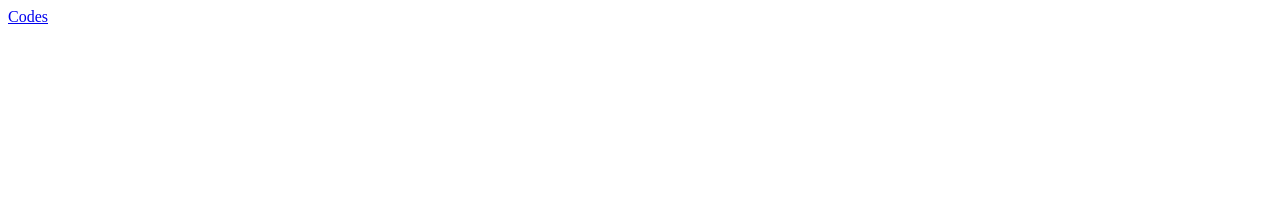
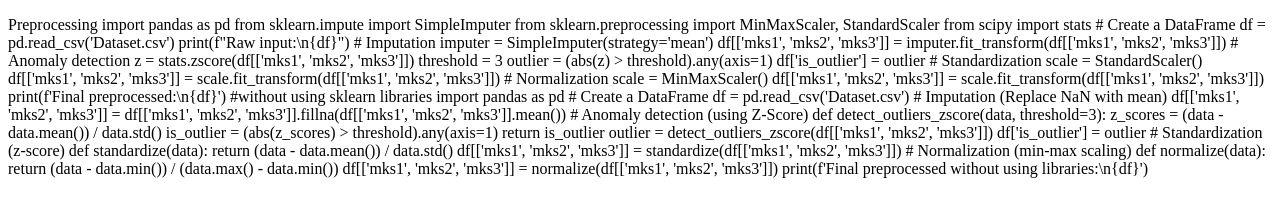
Before and after one commit to Moditron/ML, a plain HTML site: page index.html in a window 1280 px wide. Drawn offline with Linux system fonts and the light colour scheme.

Commit message:
Update index.html

```diff
--- a/index.html
+++ b/index.html
@@ -5,7 +5,78 @@
 </head>
 <body>
 
-  <a href="https://moditron.github.io/ML/exp1.py">Codes</a>
+  <p> Preprocessing
+
+import pandas as pd
+from sklearn.impute import SimpleImputer
+from sklearn.preprocessing import MinMaxScaler, StandardScaler
+from scipy import stats
+
+# Create a DataFrame
+df = pd.read_csv('Dataset.csv')
+
+print(f"Raw input:\n{df}")
+
+# Imputation
+imputer = SimpleImputer(strategy='mean')
+df[['mks1', 'mks2', 'mks3']] = imputer.fit_transform(df[['mks1', 'mks2', 'mks3']])
+
+
+
+
+# Anomaly detection
+z = stats.zscore(df[['mks1', 'mks2', 'mks3']])
+threshold = 3
+outlier = (abs(z) > threshold).any(axis=1)
+
+df['is_outlier'] = outlier
+
+# Standardization
+scale = StandardScaler()
+df[['mks1', 'mks2', 'mks3']] = scale.fit_transform(df[['mks1', 'mks2', 'mks3']])
+
+# Normalization
+scale = MinMaxScaler()
+df[['mks1', 'mks2', 'mks3']] = scale.fit_transform(df[['mks1', 'mks2', 'mks3']])
+
+print(f'Final preprocessed:\n{df}')
+
+
+#without using sklearn libraries
+
+
+import pandas as pd
+
+# Create a DataFrame
+df = pd.read_csv('Dataset.csv')
+
+
+
+# Imputation (Replace NaN with mean)
+df[['mks1', 'mks2', 'mks3']] = df[['mks1', 'mks2', 'mks3']].fillna(df[['mks1', 'mks2', 'mks3']].mean())
+
+# Anomaly detection (using Z-Score)
+def detect_outliers_zscore(data, threshold=3):
+    z_scores = (data - data.mean()) / data.std()
+    is_outlier = (abs(z_scores) > threshold).any(axis=1)
+    return is_outlier
+
+outlier = detect_outliers_zscore(df[['mks1', 'mks2', 'mks3']])
+df['is_outlier'] = outlier
+
+# Standardization (z-score)
+def standardize(data):
+    return (data - data.mean()) / data.std()
+
+df[['mks1', 'mks2', 'mks3']] = standardize(df[['mks1', 'mks2', 'mks3']])
+
+# Normalization (min-max scaling)
+def normalize(data):
+    return (data - data.min()) / (data.max() - data.min())
+
+df[['mks1', 'mks2', 'mks3']] = normalize(df[['mks1', 'mks2', 'mks3']])
+
+print(f'Final preprocessed without using libraries:\n{df}')</a>
 
 </body>
 </html>
```
